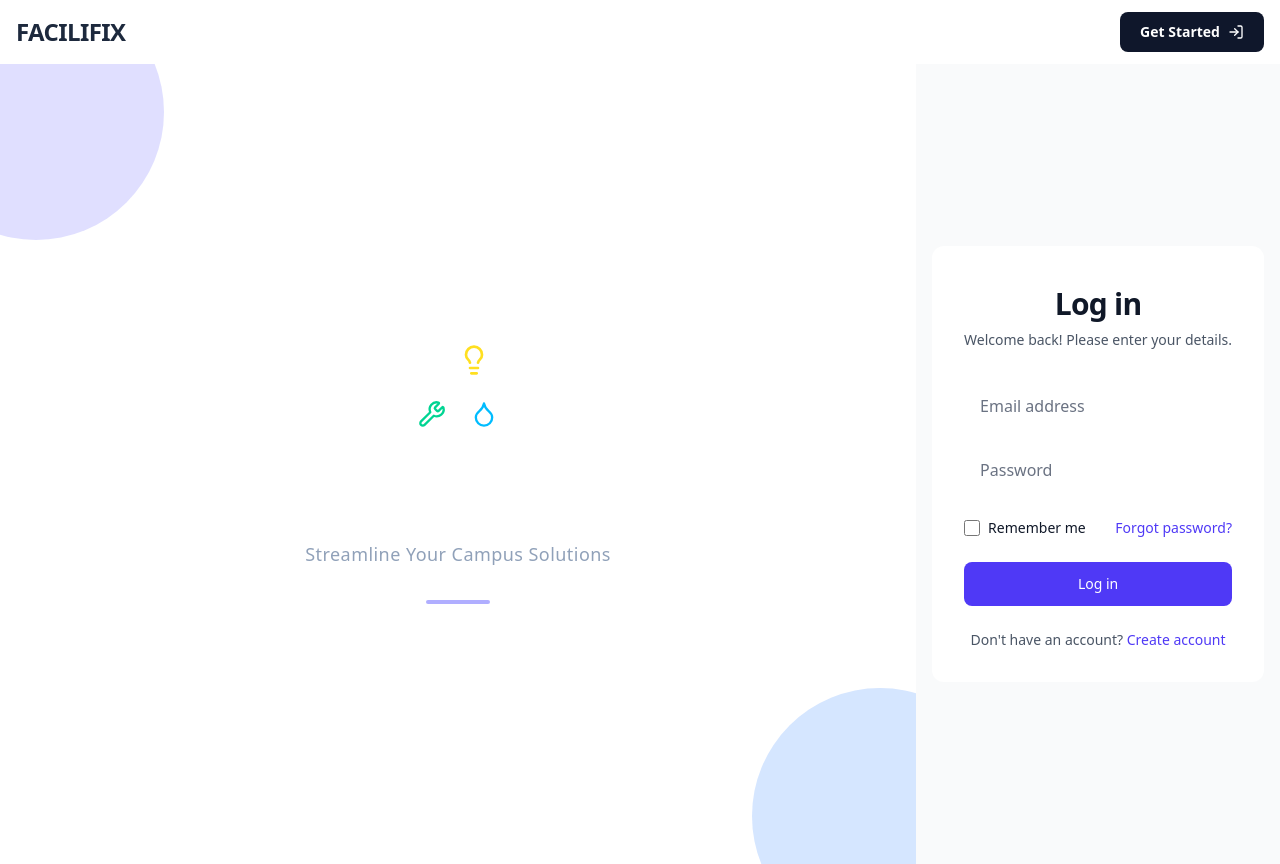
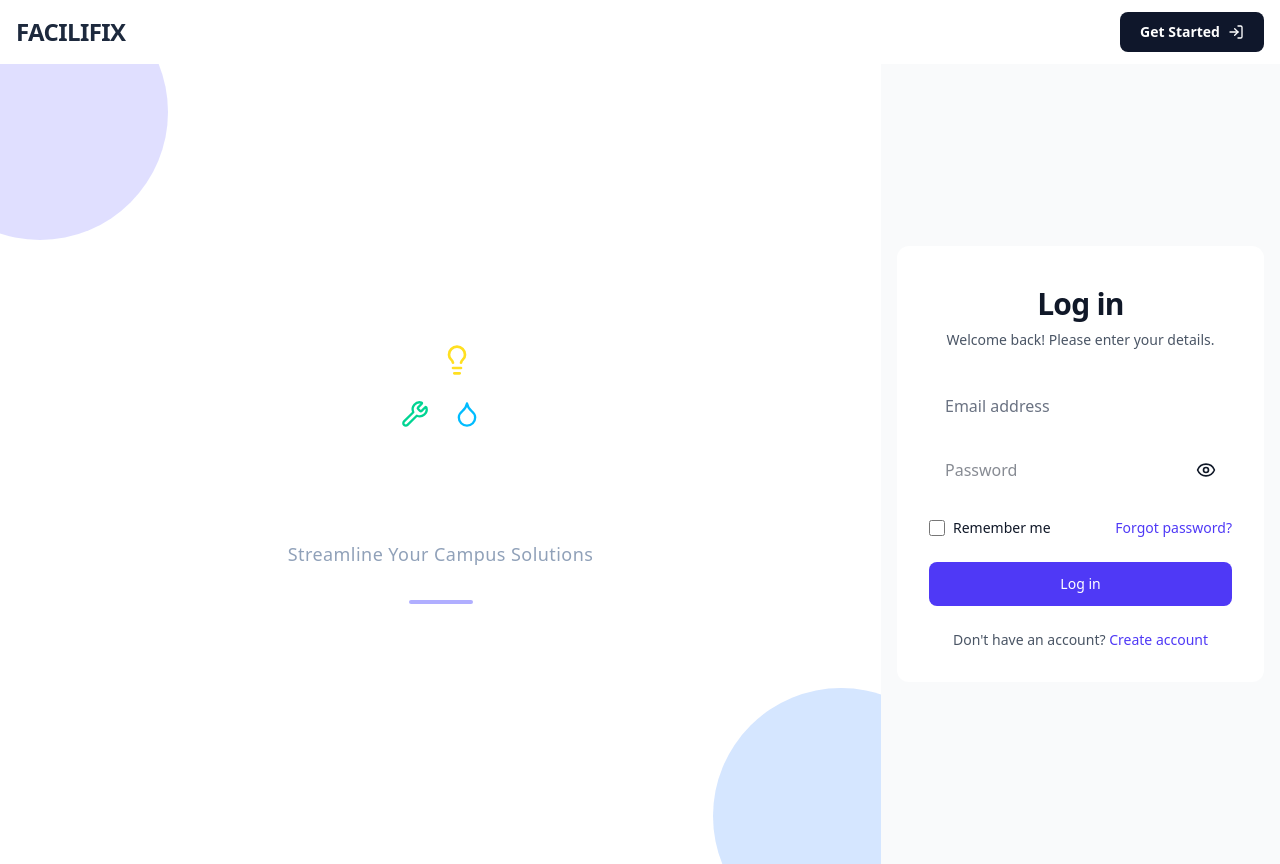
Before and after one commit to teumaywerashe/campusFacilityManagement, a React (Vite) app in the folder frontend/: page / in a window 1280 px wide. Built offline with nearby package versions, Linux system fonts and the light colour scheme.

Commit message:
fix: replace react-toastify with sonner and enhance password input visibility in LogIn component

```diff
--- a/frontend/src/App.jsx
+++ b/frontend/src/App.jsx
@@ -3,8 +3,7 @@ import "./App.css";
 import Navbar from "./components/Navbar.jsx";
 import UserHome from "./components//UserHome.jsx";
 import Home from "./pages/Home.jsx";
-import { ToastContainer } from "react-toastify";
-import "react-toastify/dist/ReactToastify.css";
+import {  Toaster } from "sonner";
 import { useContext } from "react";
 import { StoreContext } from "./context/store.jsx";
 import AdminHome from "./components/AdminHome.jsx";
@@ -14,7 +13,7 @@ function App() {
 
   return (
     <>
-      <ToastContainer position="top-right" />
+      <Toaster position="top-right" />
       <Navbar />
       <Routes>
         {!token && <Route path="/" element={<Home />}></Route>}
--- a/frontend/src/components/LogIn.jsx
+++ b/frontend/src/components/LogIn.jsx
@@ -3,6 +3,13 @@ import { useNavigate } from "react-router-dom";
 import axios from "axios";
 import { toast } from "sonner";
 import { StoreContext } from "../context/store";
+import {
+  Eye,
+  EyeClosed,
+  EyeClosedIcon,
+  EyeOff,
+  ScanEyeIcon,
+} from "lucide-react";
 
 // Make sure you have Tailwind configured in your project
 // No external CSS file needed
@@ -11,6 +18,7 @@ function LogIn() {
   const { setToken, setId, setRole, url } = useContext(StoreContext);
   const navigate = useNavigate();
 
+  const [hiddenPassword, setHiddenPassword] = useState(false);
   const [status, setStatus] = useState("Log in");
   const [loading, setLoading] = useState(false);
   const [data, setData] = useState({
@@ -65,10 +73,8 @@ function LogIn() {
   return (
     // Main Container (Full Screen Background)
     <div className="min-h-screen flex items-center justify-center bg-gray-50 py-12 px-4 sm:px-6 lg:px-8">
-
       {/* Login Card */}
       <div className="max-w-md w-full space-y-8 bg-white p-8 rounded-xl shadow-lg border border-gray-100">
-
         {/* Header Section */}
         <div className="text-center">
           <h2 className="mt-2 text-3xl font-extrabold text-gray-900 tracking-tight">
@@ -84,11 +90,12 @@ function LogIn() {
         {/* Form Section */}
         <form className="mt-8 space-y-6" onSubmit={onFormSubmit}>
           <div className="rounded-md shadow-sm space-y-4">
-
             {/* Name Input (Only for Sign Up) */}
             {status === "Sign up" && (
               <div>
-                <label htmlFor="name" className="sr-only">Name</label>
+                <label htmlFor="name" className="sr-only">
+                  Name
+                </label>
                 <input
                   id="name"
                   name="name"
@@ -104,7 +111,9 @@ function LogIn() {
 
             {/* Email Input */}
             <div>
-              <label htmlFor="email-address" className="sr-only">Email address</label>
+              <label htmlFor="email-address" className="sr-only">
+                Email address
+              </label>
               <input
                 id="email-address"
                 name="email"
@@ -120,18 +129,29 @@ function LogIn() {
 
             {/* Password Input */}
             <div>
-              <label htmlFor="password" className="sr-only">Password</label>
+              <label htmlFor="password" className="sr-only">
+                Password
+              </label>
+              <div className="appearance-none flex justify-between items-center relative  w-full  border border-gray-300 placeholder-gray-500 text-gray-900 rounded-lg focus:outline-none focus:ring-2 focus:ring-indigo-500 focus:border-indigo-500 focus:z-10 sm:text-sm transition-all">
                 <input
                   id="password"
                   name="password"
-                type="password"
+                  type={`${hiddenPassword ? "password" : "text"}`}
                   autoComplete="current-password"
                   required
                   value={data.password}
                   onChange={updateData}
-                className="appearance-none relative block w-full px-4 py-3 border border-gray-300 placeholder-gray-500 text-gray-900 rounded-lg focus:outline-none focus:ring-2 focus:ring-indigo-500 focus:border-indigo-500 focus:z-10 sm:text-sm transition-all"
+                  className="outline-none block px-4 py-3"
                   placeholder="Password"
                 />
+                <button type='button'
+                  onClick={() => setHiddenPassword(!hiddenPassword)}
+                  className="p-1 w-10"
+                >
+                  {" "}
+                  {hiddenPassword ? <EyeOff size={20} /> : <Eye size={20}/>}
+                </button>
+              </div>
             </div>
           </div>
 
@@ -144,7 +164,10 @@ function LogIn() {
                 type="checkbox"
                 className="h-4 w-4 text-indigo-600 focus:ring-indigo-500 border-gray-300 rounded"
               />
-              <label htmlFor="remember-me" className="ml-2 block text-sm text-gray-900">
+              <label
+                htmlFor="remember-me"
+                className="ml-2 block text-sm text-gray-900"
+              >
                 Remember me
               </label>
             </div>
@@ -169,7 +192,7 @@ function LogIn() {
               }`}
             >
               {loading ? (
-                <span className="flex items-center gap-2">Processing...</span>
+                <span className="flex items-center gap-2">Loging in...</span>
               ) : (
                 status
               )}
@@ -179,7 +202,9 @@ function LogIn() {
           {/* Toggle Login/Signup */}
           <div className="text-center mt-4">
             <p className="text-sm text-gray-600">
-               {status === "Log in" ? "Don't have an account?" : "Already have an account?"}{" "}
+              {status === "Log in"
+                ? "Don't have an account?"
+                : "Already have an account?"}{" "}
               <span
                 onClick={toggleStatus}
                 className="font-medium text-indigo-600 hover:text-indigo-500 cursor-pointer transition-colors"
@@ -188,7 +213,6 @@ function LogIn() {
               </span>
             </p>
           </div>
-
         </form>
       </div>
     </div>
```
Lines whose indentation alone changed are shown as unchanged.
